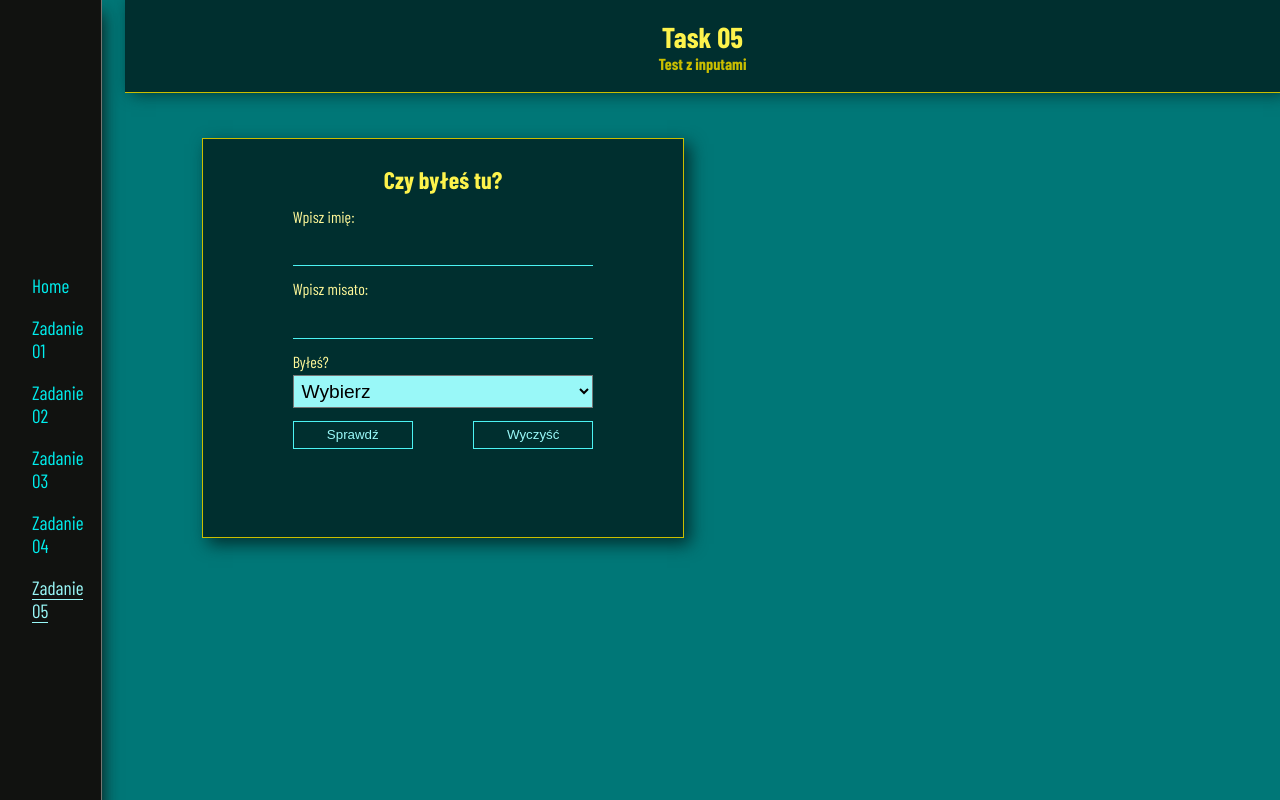
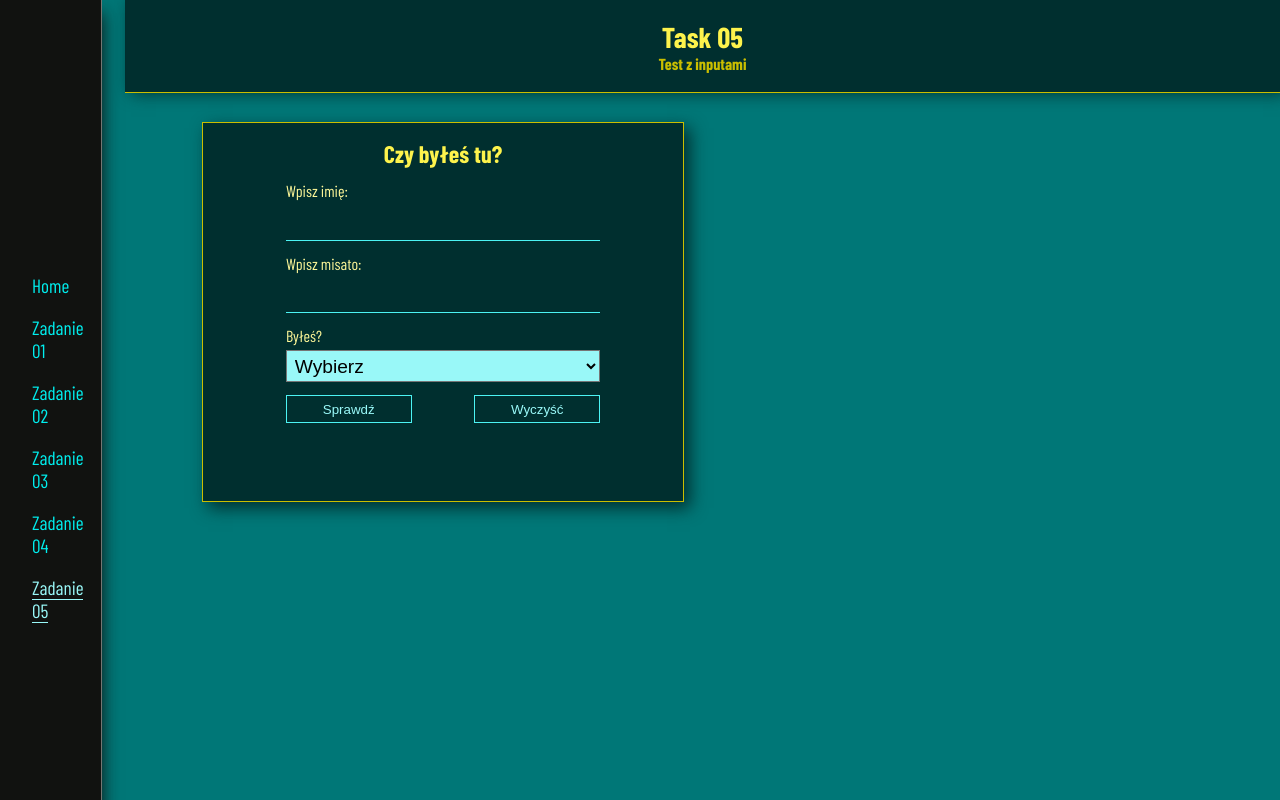
Before and after one commit to Scorpion19702022/MyReact_App001, a React (Create React App) app: page /Task05 in a window 1280 px wide. Built offline with nearby package versions, Linux system fonts and the light colour scheme; a web font is replaced by a local one.

Commit message:
corrected

```diff
--- a/src/Components/Task05/Context/Task05Context01.js
+++ b/src/Components/Task05/Context/Task05Context01.js
@@ -40,6 +40,7 @@ export const ActionTaskContext01 = ({ children }) => {
 				visit: 'byłem w mieście',
 				city: city,
 			})
+			setErrorFill('')
 		} else if (typeVisit === 'No') {
 			setInfoVisit({
 				text01: 'Mam na imię',
@@ -48,6 +49,7 @@ export const ActionTaskContext01 = ({ children }) => {
 				visit: 'nie byłem w mieście',
 				city: city,
 			})
+			setErrorFill('')
 		}
 		if (typeVisit === 'change' || person === '' || city === '') {
 			setErrorFill('wypełnij poprawnie wszystkie pola')
--- a/src/Components/Task05/Task05.js
+++ b/src/Components/Task05/Task05.js
@@ -12,9 +12,11 @@ const Task05 = () => {
 				<h4 className={styles.theme_task05}>Test z inputami</h4>
 			</div>
 			<div className={styles.box_tasks}>
-				<ActionTaskContext01>
-					<Task05task1 />
-				</ActionTaskContext01>
+				<div className={styles.box_task_left}>
+					<ActionTaskContext01>
+						<Task05task1 />
+					</ActionTaskContext01>
+				</div>
 			</div>
 		</div>
 	)
--- a/src/Components/Task05/Task05.module.css
+++ b/src/Components/Task05/Task05.module.css
@@ -70,8 +70,11 @@
 
 .box_tasks {
 	width: 100%;
-	margin-top: 2em;
+	margin-top: 1em;
 	padding: 0em 4em;
 	display: flex;
-	flex-wrap: wrap;
 }
+
+.box_task_left {
+	width: 47%;
+}
--- a/src/Components/Task05/Task05task1.module.css
+++ b/src/Components/Task05/Task05task1.module.css
@@ -38,9 +38,9 @@
 }
 
 .task_01 {
-	width: 47%;
-	height: 400px;
-	padding: 1.6em;
+	width: 100%;
+	height: 380px;
+	padding: 1em;
 	margin: 0.8em;
 	background-color: var(--color-blue07);
 	border: 0.04em solid var(--color-yellow05);
```
